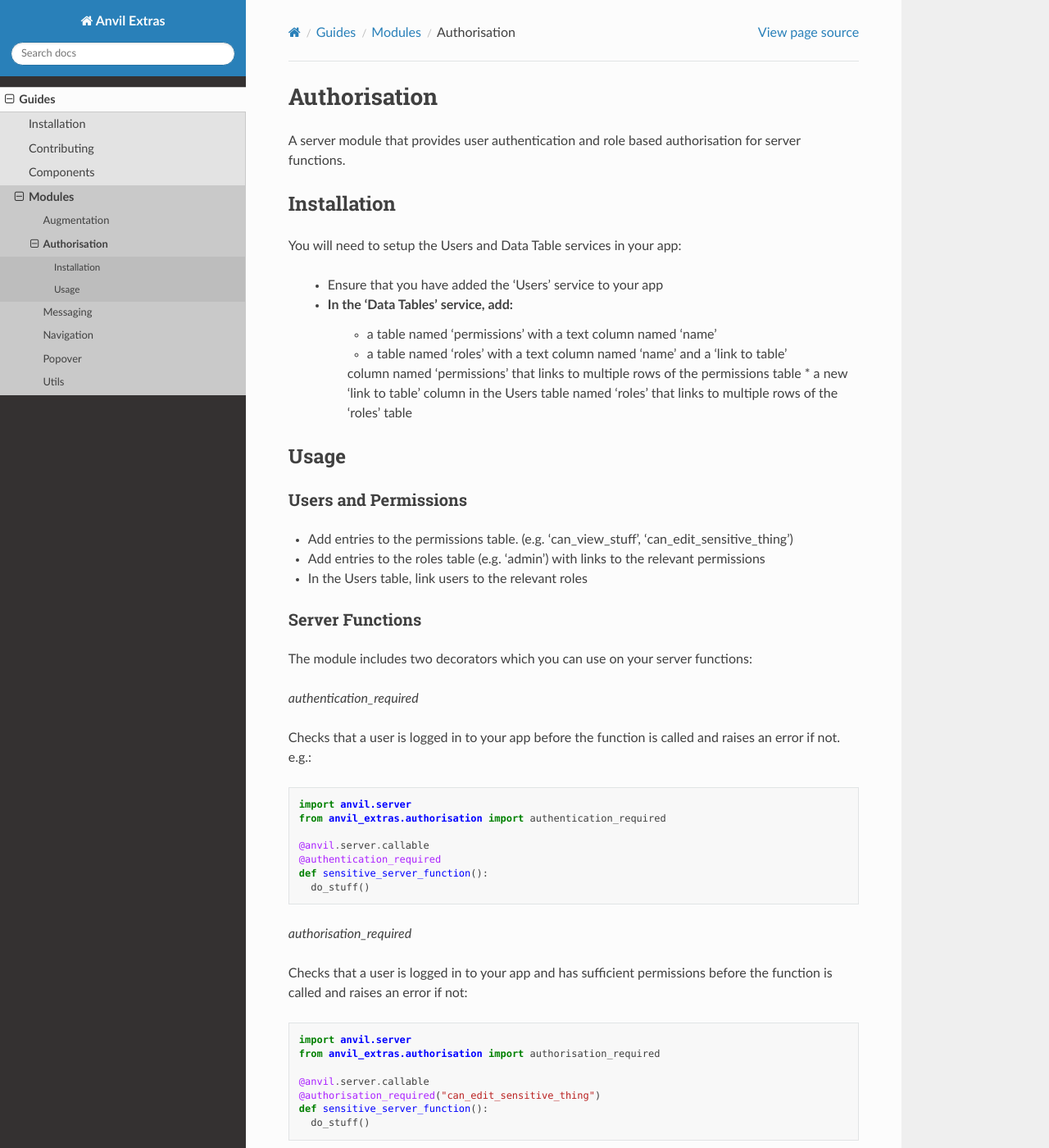
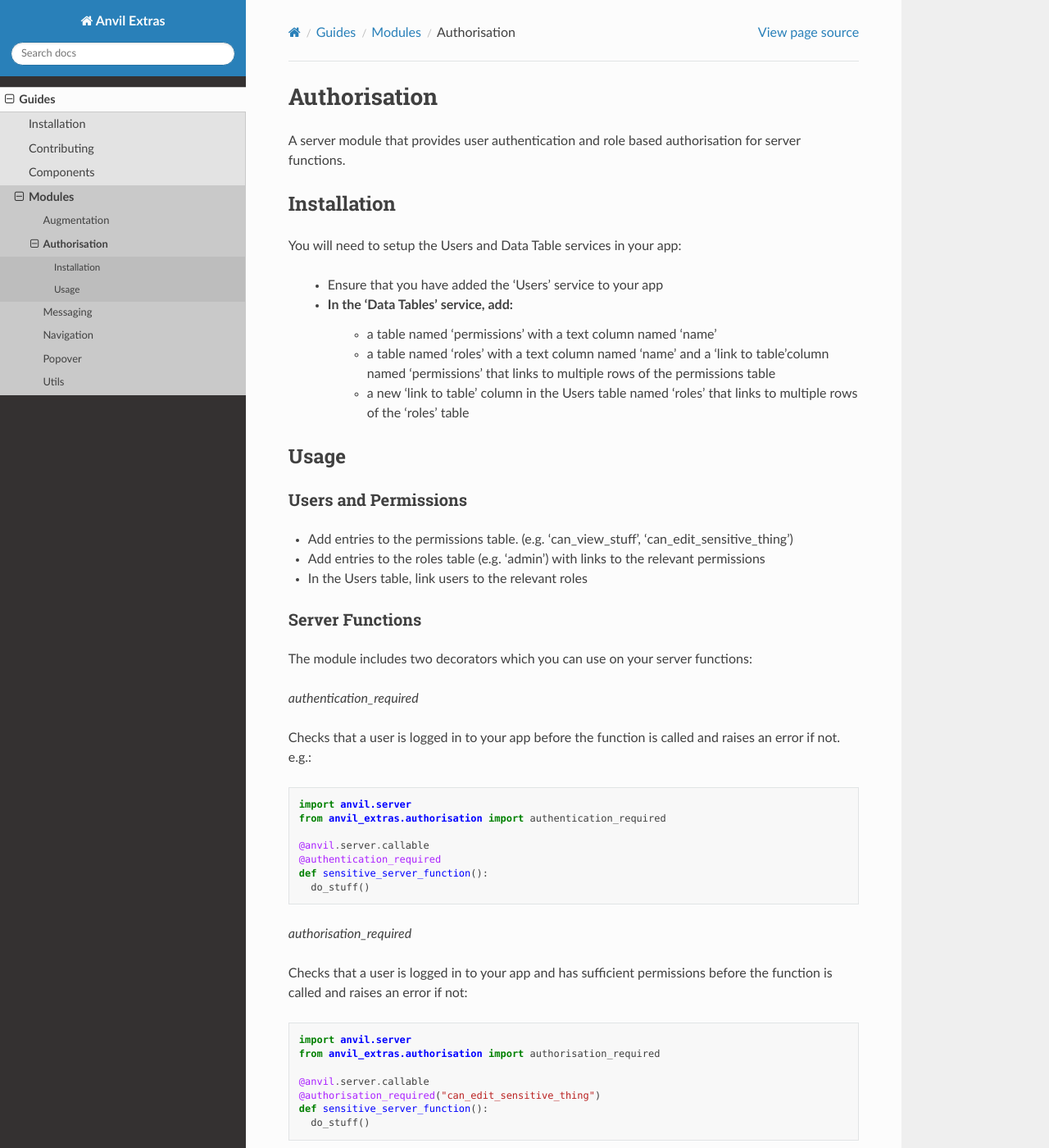
Before and after one commit to anvilistas/anvil-extras, a Sphinx documentation site: the page built from docs/guides/modules/authorisation.rst, in a window 1280 px wide and 1400 px high. Shown: the whole window at 82% size. Built offline with Sphinx 7.4.7 and the Read the Docs theme 2.0.0, drawn with Linux system fonts in a browser that asks for light colours; some of the changed lines change nothing that is shown; some of the changed text lies outside the part shown.

Commit message:
[#42] Fix sphinx errors

```diff
--- a/docs/guides/modules/authorisation.rst
+++ b/docs/guides/modules/authorisation.rst
@@ -11,10 +11,8 @@ You will need to setup the Users and Data Table services in your app:
   * Ensure that you have added the 'Users' service to your app
   * In the 'Data Tables' service, add:
   	* a table named 'permissions' with a text column named 'name'
-	* a table named 'roles' with a text column named 'name' and a 'link to table'
-	column named 'permissions' that links to multiple rows of the permissions table
-	* a new 'link to table' column in the Users table named 'roles' that links
-	to multiple rows of the 'roles' table
+	* a table named 'roles' with a text column named 'name' and a 'link to table'column named 'permissions' that links to multiple rows of the permissions table
+	* a new 'link to table' column in the Users table named 'roles' that links to multiple rows of the 'roles' table
 
 Usage
 -----
@@ -64,8 +62,4 @@ You can pass either a single string or a list of strings to the decorator. The f
 will only be called if the logged in user has ALL the permissions listed.
 
 Notes:
-  * The import lines in the examples above assume you have installed the Extras ibrary as a
-  dependency. If you used direct inclusion, you will need to import from your own copy of
-  the module.
-  * The order of the decorators matters. `anvil.server.callable` must come before either
-  of the authorisation module decorators.
+* The order of the decorators matters. `anvil.server.callable` must come before either of the authorisation module decorators.
```
